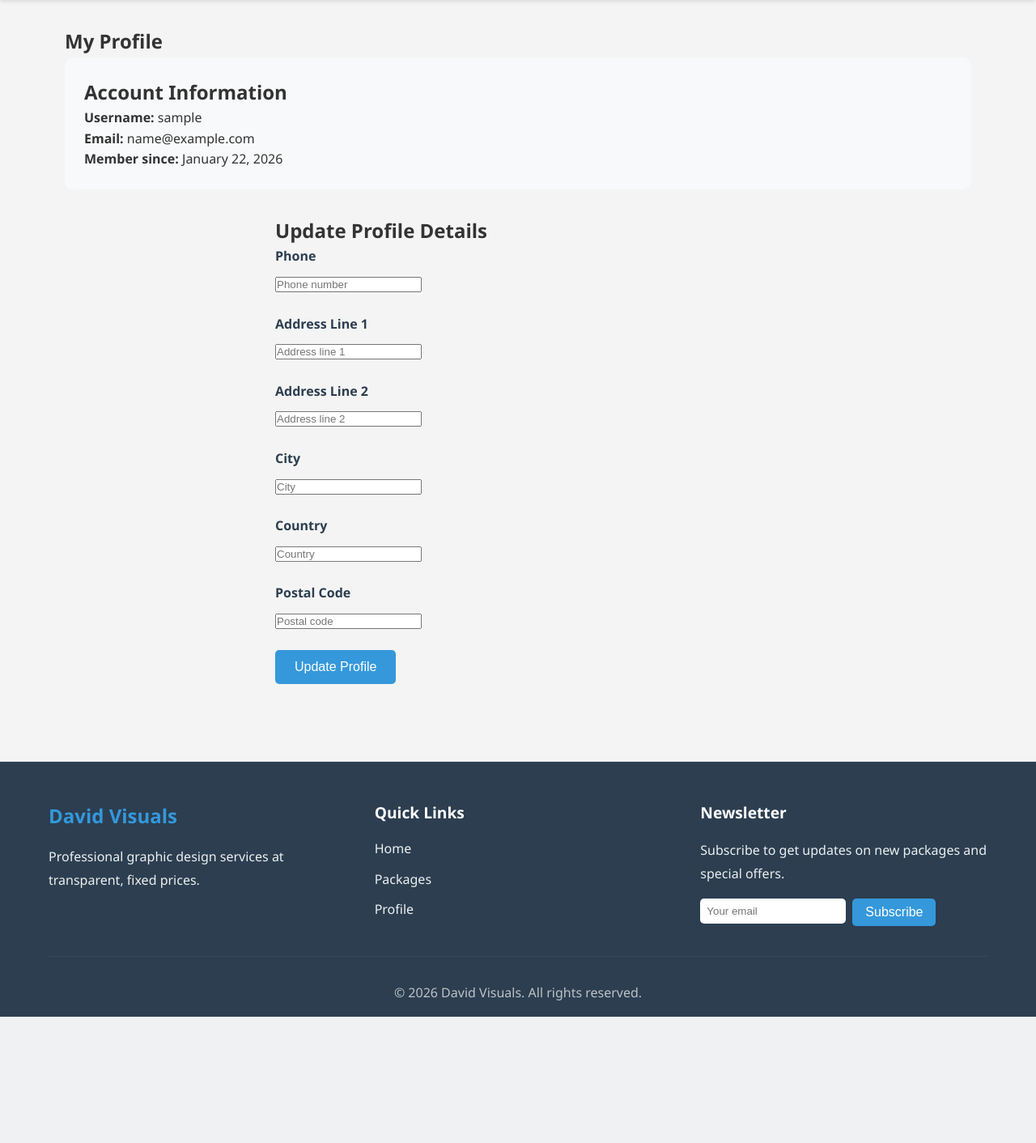
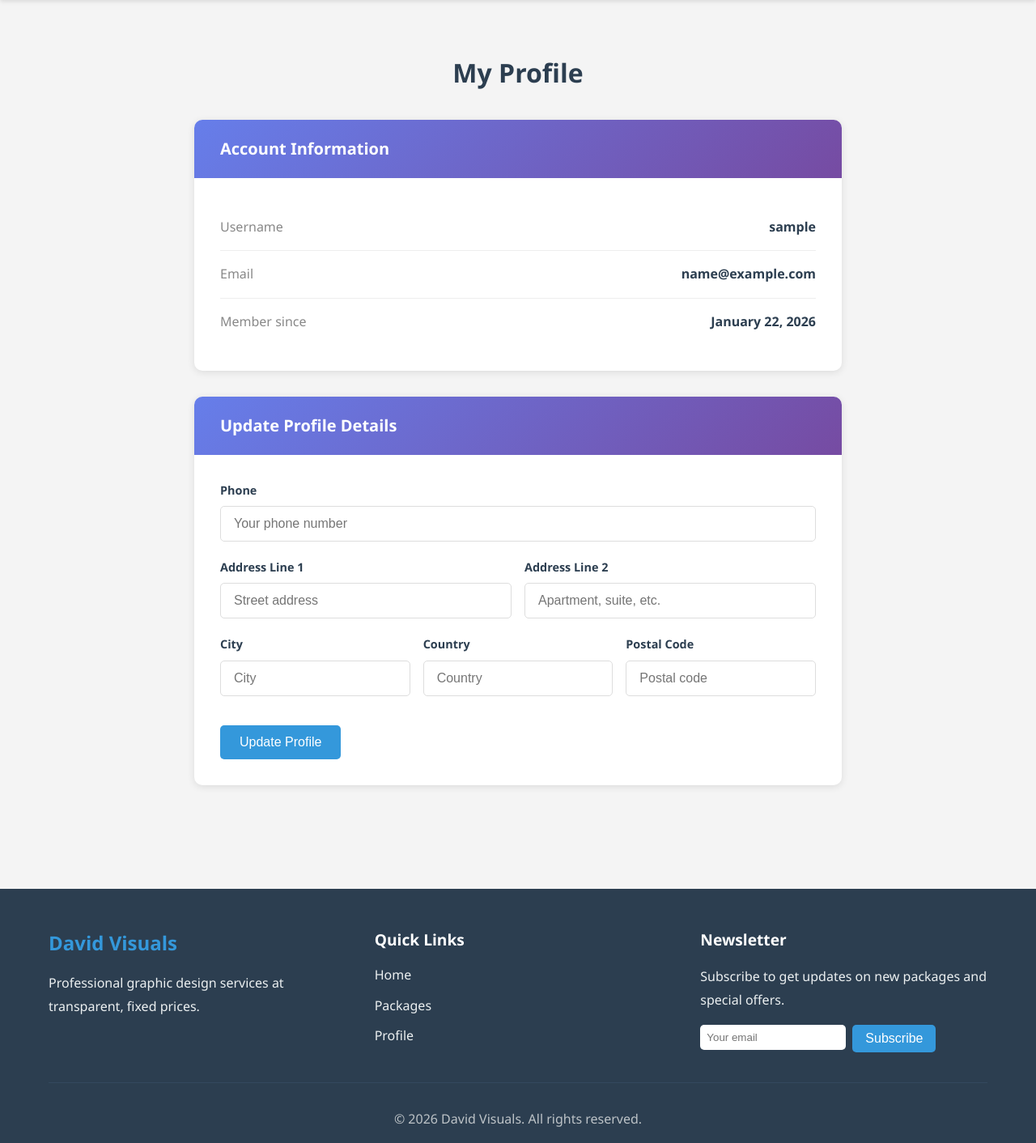
Before and after one commit to thekidmellow/david-visuals, a Django app: page /profile/ in a window 1280 px wide. Shown: the part 70-1482 px from the top of the page at 81% size. Before the commit the page ends 1326 px from the top, so only its background shows below. Run offline with Django 4.2, Linux system fonts and the light colour scheme; the visitor is signed in with stand-in values (Sample User, id 1).

Commit message:
fix: improve profile page styling

```diff
--- a/static/css/style.css
+++ b/static/css/style.css
@@ -1012,6 +1012,109 @@ input[type="checkbox"] {
   border: 1px solid #bee5eb;
 }
 
+.profile-page {
+  padding: 2rem 0;
+}
+
+.profile-page .profile-header {
+  margin-bottom: 2rem;
+}
+
+.profile-page .profile-header h1 {
+  color: #2c3e50;
+  font-size: 2rem;
+}
+
+.profile-grid {
+  display: grid;
+  grid-template-columns: 1fr;
+  gap: 2rem;
+  max-width: 800px;
+  margin: 0 auto;
+}
+
+.profile-card {
+  background: #fff;
+  border-radius: 10px;
+  box-shadow: 0 2px 10px rgba(0, 0, 0, 0.1);
+  overflow: hidden;
+}
+
+.profile-card-header {
+  background: linear-gradient(135deg, #667eea 0%, #764ba2 100%);
+  color: #fff;
+  padding: 1.25rem 2rem;
+}
+
+.profile-card-header h2 {
+  margin: 0;
+  font-size: 1.25rem;
+}
+
+.profile-card-body {
+  padding: 2rem;
+}
+
+.info-item {
+  display: flex;
+  justify-content: space-between;
+  padding: 1rem 0;
+  border-bottom: 1px solid #eee;
+}
+
+.info-item:last-child {
+  border-bottom: none;
+}
+
+.info-label {
+  color: #888;
+  font-weight: 500;
+}
+
+.info-value {
+  color: #2c3e50;
+  font-weight: 600;
+}
+
+.form-row {
+  display: grid;
+  grid-template-columns: repeat(auto-fit, minmax(150px, 1fr));
+  gap: 1rem;
+}
+
+.profile-card .form-group {
+  margin-bottom: 1.25rem;
+}
+
+.profile-card .form-group label {
+  display: block;
+  margin-bottom: 0.5rem;
+  color: #2c3e50;
+  font-weight: 600;
+  font-size: 0.9rem;
+}
+
+.profile-card .form-control {
+  width: 100%;
+  padding: 0.75rem 1rem;
+  border: 1px solid #ddd;
+  border-radius: 5px;
+  font-size: 1rem;
+  transition: border-color 0.3s, box-shadow 0.3s;
+}
+
+.profile-card .form-control:focus {
+  outline: none;
+  border-color: #667eea;
+  box-shadow: 0 0 0 3px rgba(102, 126, 234, 0.1);
+}
+
+.profile-card .btn {
+  margin-top: 1rem;
+}
+
+@media (max-width: 768px) {
+
 @media (max-width: 768px) {
   .nav-links {
     flex-direction: column;
@@ -1080,4 +1183,17 @@ input[type="checkbox"] {
   .footer-content {
     grid-template-columns: 1fr;
   }
+
+  .profile-card-body {
+    padding: 1.5rem;
+  }
+
+  .info-item {
+    flex-direction: column;
+    gap: 0.25rem;
+  }
+
+  .form-row {
+    grid-template-columns: 1fr;
+  }
 }
--- a/templates/profiles/profile.html
+++ b/templates/profiles/profile.html
@@ -6,55 +6,71 @@
 {% block content %}
 <section class="profile-page">
     <div class="container">
+        <div class="profile-header">
             <h1>My Profile</h1>
+        </div>
 
         <div class="profile-grid">
-            <div class="profile-info">
+            <div class="profile-card">
+                <div class="profile-card-header">
                     <h2>Account Information</h2>
+                </div>
+                <div class="profile-card-body">
                     <div class="info-item">
-                    <strong>Username:</strong> {{ user.username }}
+                        <span class="info-label">Username</span>
+                        <span class="info-value">{{ user.username }}</span>
                     </div>
                     <div class="info-item">
-                    <strong>Email:</strong> {{ user.email }}
+                        <span class="info-label">Email</span>
+                        <span class="info-value">{{ user.email }}</span>
                     </div>
                     <div class="info-item">
-                    <strong>Member since:</strong> {{ user.date_joined|date:"F d, Y" }}
+                        <span class="info-label">Member since</span>
+                        <span class="info-value">{{ user.date_joined|date:"F d, Y" }}</span>
+                    </div>
                 </div>
             </div>
 
-            <div class="profile-form">
+            <div class="profile-card">
+                <div class="profile-card-header">
                     <h2>Update Profile Details</h2>
-                <form method="POST" class="auth-form">
+                </div>
+                <div class="profile-card-body">
+                    <form method="POST">
                         {% csrf_token %}
 
                         <div class="form-group">
                             <label for="id_phone">Phone</label>
-                        {{ form.phone }}
+                            <input type="text" name="phone" id="id_phone" class="form-control" placeholder="Your phone number" value="{{ form.phone.value|default:'' }}">
                         </div>
 
+                        <div class="form-row">
                             <div class="form-group">
                                 <label for="id_address_line1">Address Line 1</label>
-                        {{ form.address_line1 }}
+                                <input type="text" name="address_line1" id="id_address_line1" class="form-control" placeholder="Street address" value="{{ form.address_line1.value|default:'' }}">
                             </div>
 
                             <div class="form-group">
                                 <label for="id_address_line2">Address Line 2</label>
-                        {{ form.address_line2 }}
+                                <input type="text" name="address_line2" id="id_address_line2" class="form-control" placeholder="Apartment, suite, etc." value="{{ form.address_line2.value|default:'' }}">
+                            </div>
                         </div>
 
+                        <div class="form-row">
                             <div class="form-group">
                                 <label for="id_city">City</label>
-                        {{ form.city }}
+                                <input type="text" name="city" id="id_city" class="form-control" placeholder="City" value="{{ form.city.value|default:'' }}">
                             </div>
 
                             <div class="form-group">
                                 <label for="id_country">Country</label>
-                        {{ form.country }}
+                                <input type="text" name="country" id="id_country" class="form-control" placeholder="Country" value="{{ form.country.value|default:'' }}">
                             </div>
 
                             <div class="form-group">
                                 <label for="id_postal_code">Postal Code</label>
-                        {{ form.postal_code }}
+                                <input type="text" name="postal_code" id="id_postal_code" class="form-control" placeholder="Postal code" value="{{ form.postal_code.value|default:'' }}">
+                            </div>
                         </div>
 
                         <button type="submit" class="btn btn-primary">Update Profile</button>
@@ -62,5 +78,6 @@
                 </div>
             </div>
         </div>
+    </div>
 </section>
 {% endblock %}
```
Lines whose indentation alone changed are shown as unchanged.
